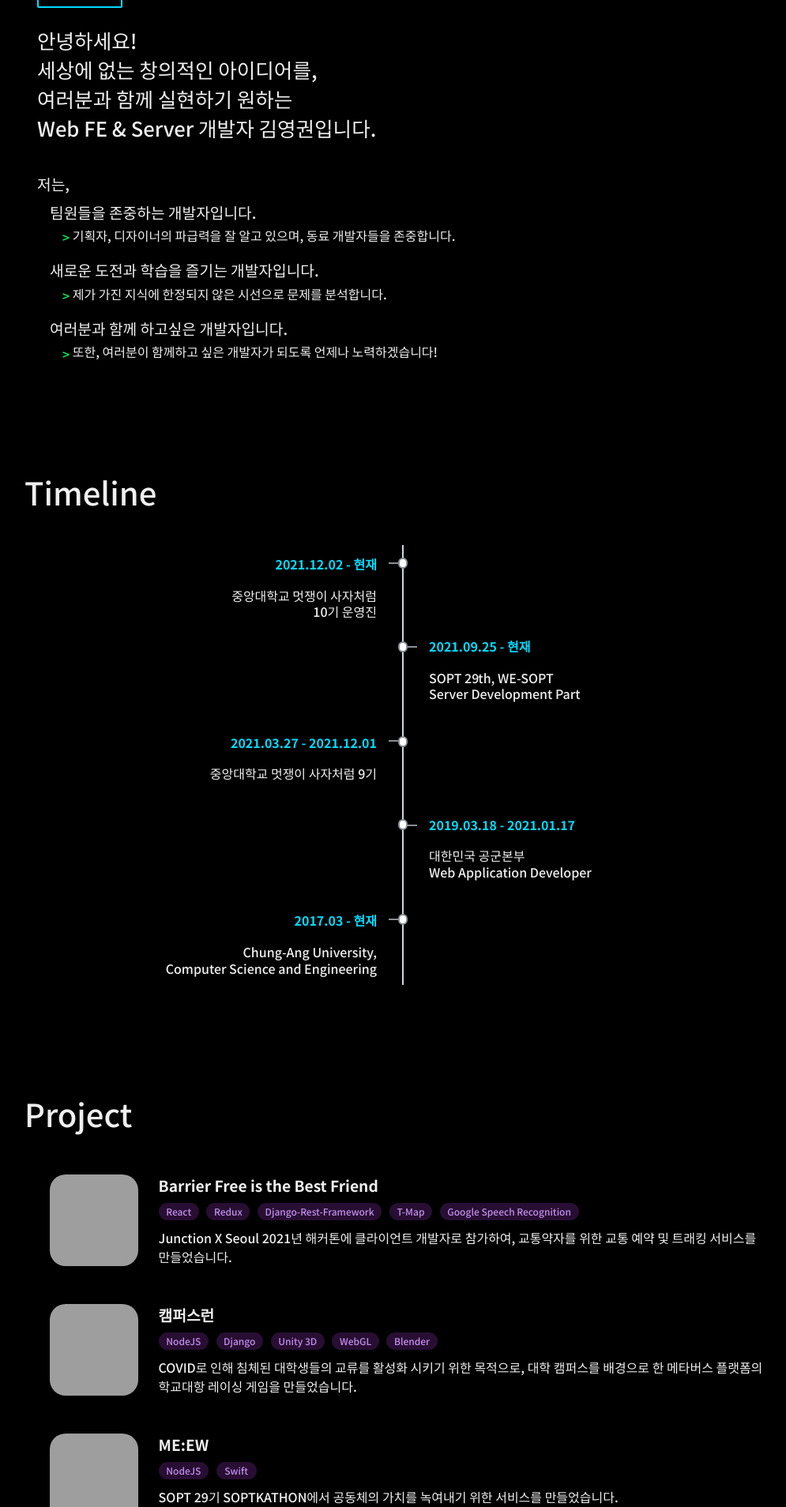
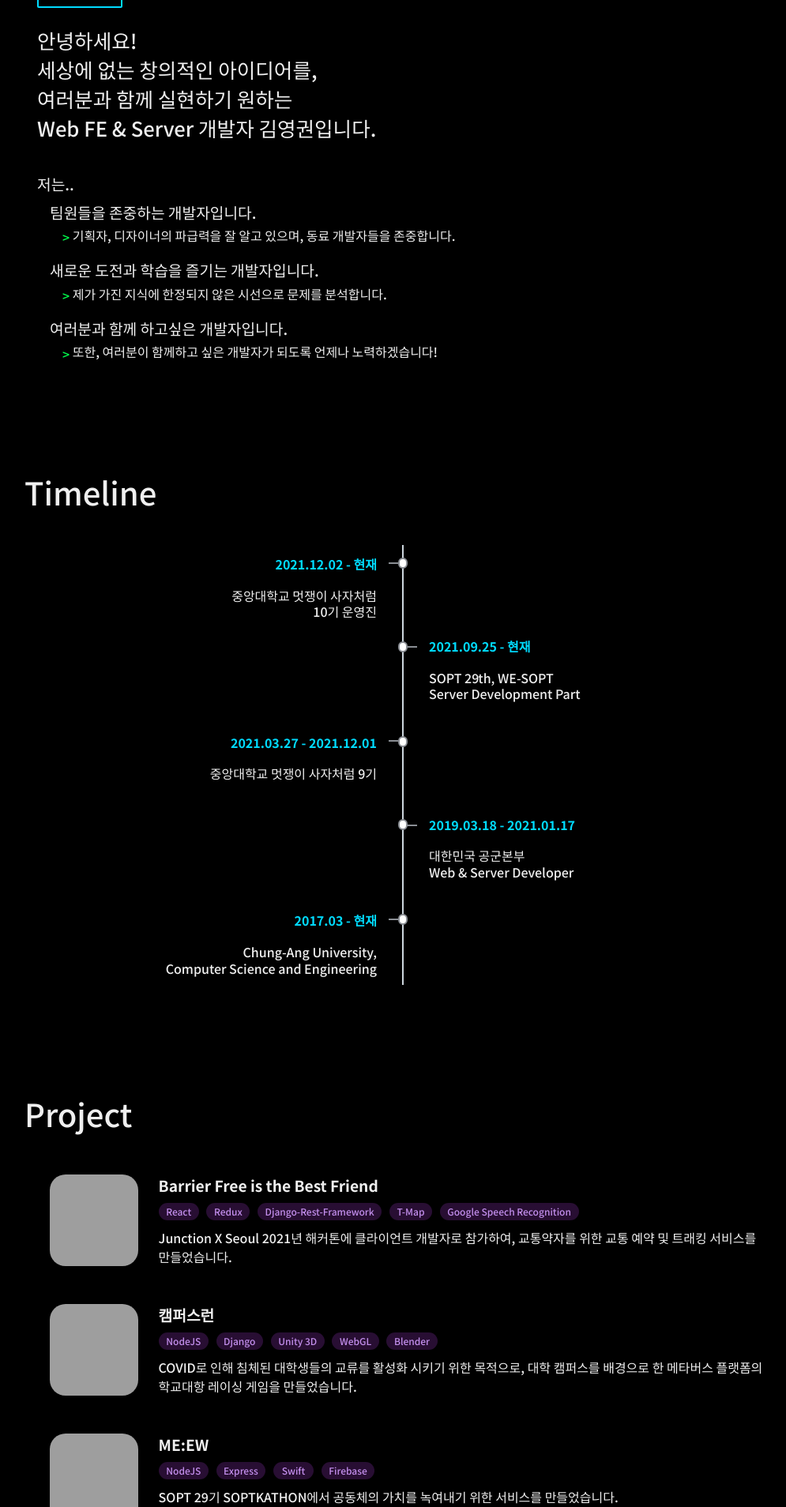
Before and after one commit to youngkwon02/django-youngkwon02.github.io, a Django app: template youngkwonFE/aboutme/templates/aboutme.html in a window 1280 px wide. Shown: the part 552-2460 px from the top of the page at 79% size, without its empty margins (129-1124 px from the left). Run offline with Django 3.2, Linux system fonts and the light colour scheme; the template is opened without the code that fills it, so the values that code supplies are empty; grey boxes are pictures that could not be loaded.

Commit message:
style: aboutme-modify text

```diff
--- a/youngkwonFE/aboutme/templates/aboutme.html
+++ b/youngkwonFE/aboutme/templates/aboutme.html
@@ -99,7 +99,7 @@
               Web FE & Server 개발자 김영권입니다.
             </div>
             <div class="comment-content-body">
-              저는,<br />
+              저는..<br />
               <div class="comment-body-inner">
                 팀원들을 존중하는 개발자입니다.<br />
                 <div class="subli">
@@ -155,7 +155,7 @@
                 <div class="when">2019.03.18 - 2021.01.17</div>
                 <div class="title">
                   대한민국 공군본부<br />
-                  Web Application Developer
+                  Web & Server Developer
                 </div>
               </div>
             </div>
@@ -243,7 +243,9 @@
                   <div class="title">ME:EW</div>
                   <div class="stack">
                     <div class="category">NodeJS</div>
+                    <div class="category">Express</div>
                     <div class="category">Swift</div>
+                    <div class="category">Firebase</div>
                   </div>
                 </div>
                 <div class="detail">
```
